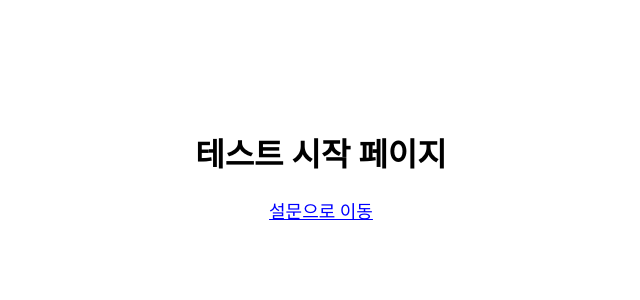
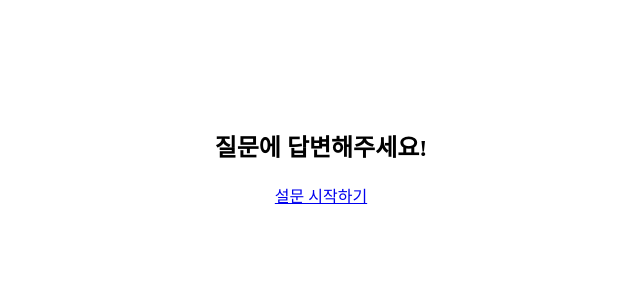
Before and after one commit to joys000/MBTI2, a Next.js app: page /start in a window 1280 px wide. Shown: the top 300 px of the page, without its empty margins (319-959 px from the left). Built offline with nearby package versions, Linux system fonts and the light colour scheme.

Commit message:
Update start.tsx

```diff
--- a/pages/start.tsx
+++ b/pages/start.tsx
@@ -1,10 +1,11 @@
-export default function StartPage() {
+// pages/start.tsx
+import Link from 'next/link';
+
+export default function Start() {
   return (
     <main style={{ textAlign: "center", padding: "100px" }}>
-      <h1>테스트 시작 페이지</h1>
-      <a href="/survey" style={{ fontSize: "18px", color: "blue" }}>
-        설문으로 이동
-      </a>
+      <h2>질문에 답변해주세요!</h2>
+      <Link href="/survey">설문 시작하기</Link>
     </main>
   );
 }
```
